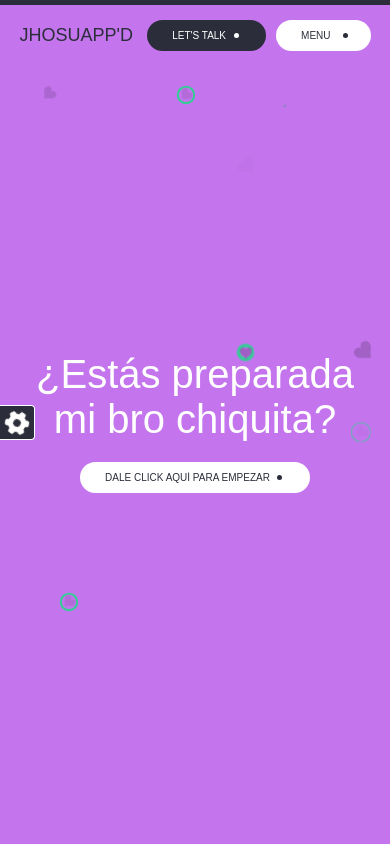
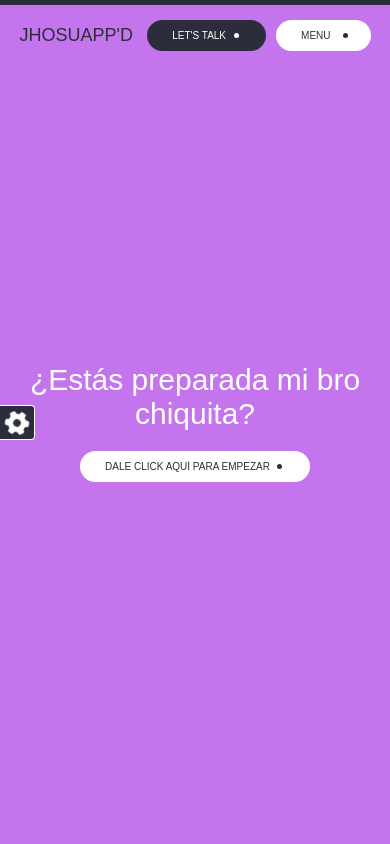
Before and after one commit to jhosuapp/portafolio-2024, a React (Vite) app: page /danita in a window 390 px wide. Shown: the top 844 px of the page. Built offline with nearby package versions, Linux system fonts and the light colour scheme; no server answers; a web font is replaced by a local one.

Commit message:
fix: size mobile

```diff
--- a/src/sass/templates/salome/_salome-flowers.scss
+++ b/src/sass/templates/salome/_salome-flowers.scss
@@ -43,8 +43,8 @@
 
 .salome-flowers{
     position: relative;
-    height: 100vh;
+    height: 100svh;
     width: 100%;
     overflow: hidden;
-    max-height: 100vh;
+    max-height: 100svh;
 }
--- a/src/sass/templates/salome/_salome-heart.scss
+++ b/src/sass/templates/salome/_salome-heart.scss
@@ -12,6 +12,7 @@
     display: flex;
     justify-content: center;
     align-items: center;
+    z-index: -1;
     &__image{
         opacity: 1;
         animation: love 3s forwards infinite 0s;
--- a/src/sass/templates/salome/_salome-introduction.scss
+++ b/src/sass/templates/salome/_salome-introduction.scss
@@ -82,7 +82,7 @@
     .salome-introduction {
         article{
             p{
-                font-size: 4rem;
+                font-size: 3rem;
             }
         }
     }
--- a/src/sass/templates/salome/_salome-text.scss
+++ b/src/sass/templates/salome/_salome-text.scss
@@ -1,7 +1,7 @@
 @use '../../base/functions' as fun;
 
 .salome-text{
-    height: 100vh;
+    height: 100svh;
     width: 100%;
     display: flex;
     justify-content: center;
@@ -14,6 +14,7 @@
 
 @media(max-width: fun.breakpoints('ipad-big')){
     .salome-text{
-        font-size: 8vh;
+        font-size: 3rem;
+        height: 100svh;
     }
 }
```
